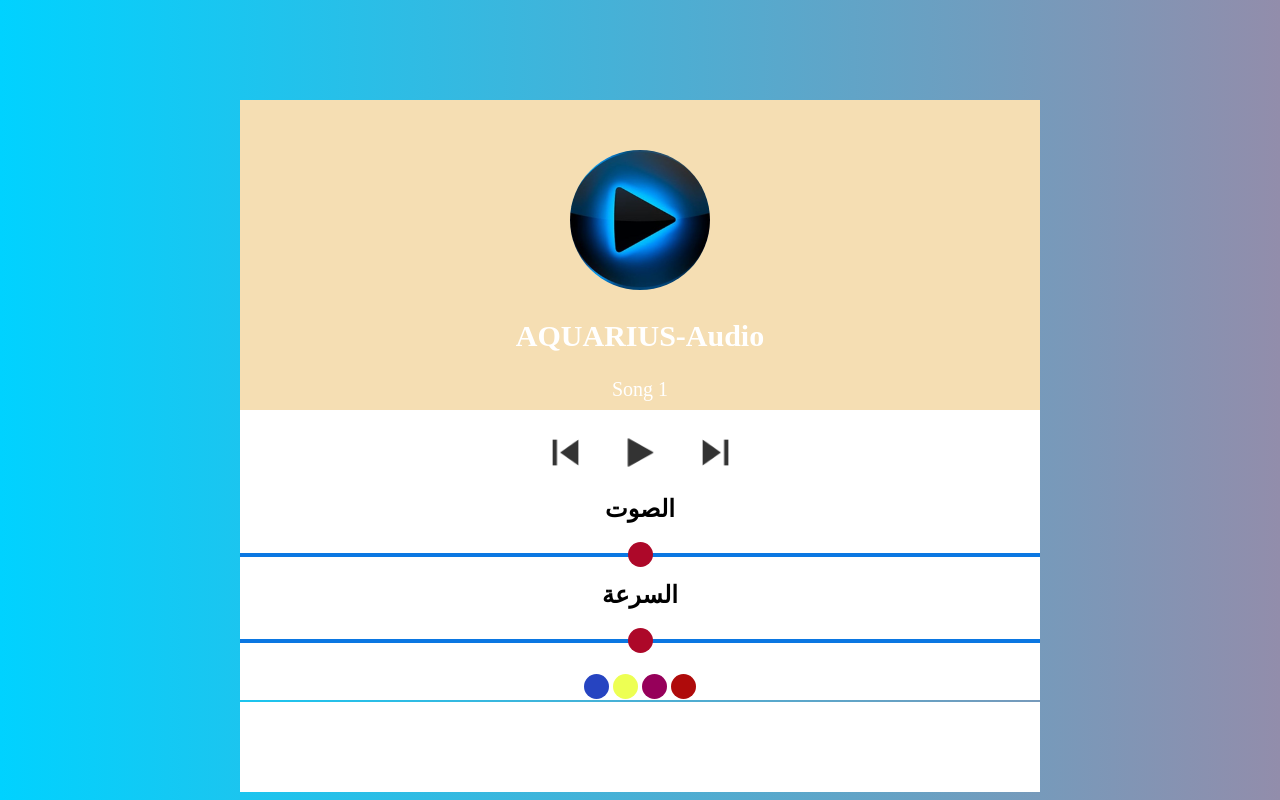
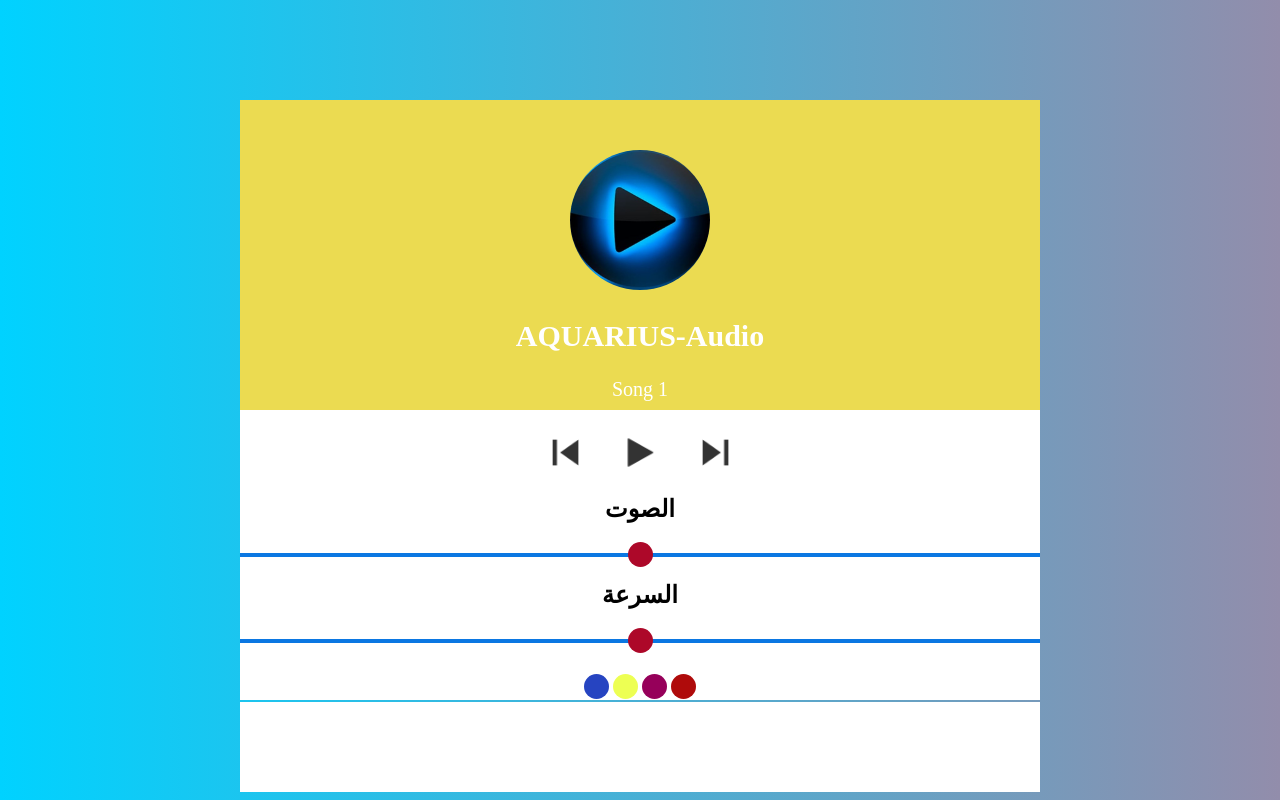
Before and after one commit to AlaaQutfa/audio-player, a plain HTML site: page index.html in a window 1280 px wide. Drawn offline with Linux system fonts and the light colour scheme.

Commit message:
change color

```diff
--- a/css/header_nav.css
+++ b/css/header_nav.css
@@ -1,7 +1,7 @@
 header{
     width: 100%;
     height: 310px;
-    background: wheat;
+    background: rgb(235, 219, 81);
     background-size: 100%;
     text-align: center;
     color: white;
```
